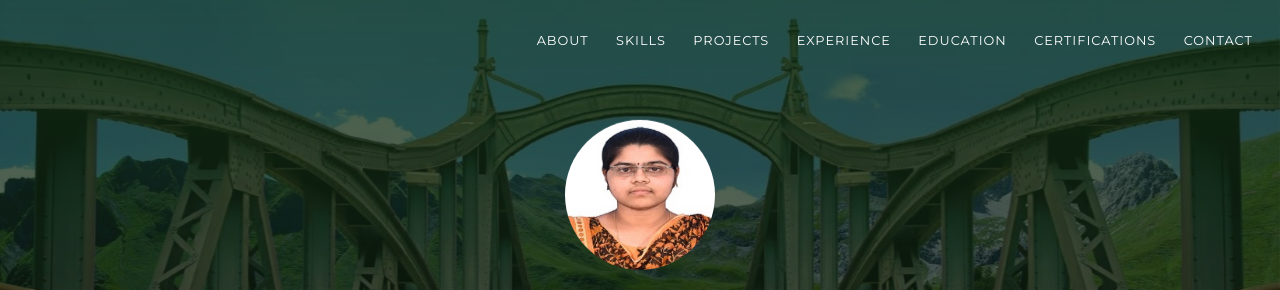
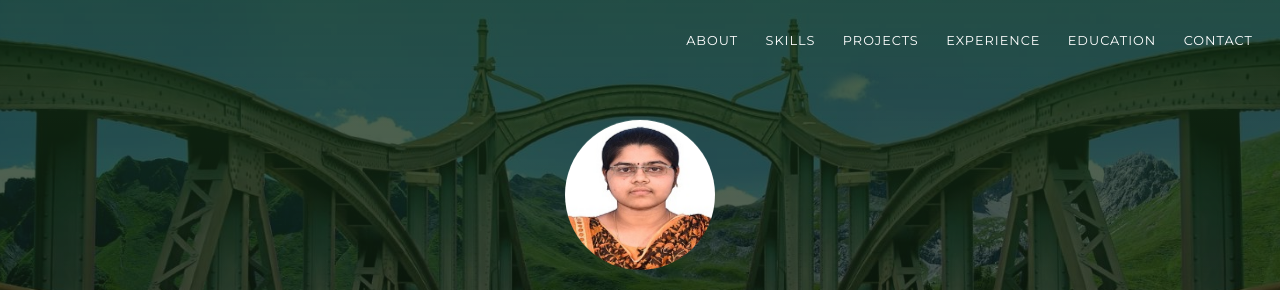
Before and after one commit to Jayamalini20/JayaPortfolio, a plain HTML site: page index.html in a window 1280 px wide. Shown: the top 290 px of the page. Drawn offline with nearby package versions, Linux system fonts and the light colour scheme.

Commit message:
index.html

```diff
--- a/index.html
+++ b/index.html
@@ -41,7 +41,8 @@
             <li class="nav-item"><a class="nav-link smooth-scroll" href="#portfolio">Projects</a></li>
             <li class="nav-item"><a class="nav-link smooth-scroll" href="#experience">Experience</a></li>
             <li class="nav-item"><a class="nav-link smooth-scroll" href="#education">Education</a></li>
-            <li class="nav-item"><a class="nav-link smooth-scroll" href="#certifications">Certifications</a></li>
+            <!-- <li class="nav-item"><a class="nav-link smooth-scroll" href="#certifications">Certifications</a></li> -->
+
             <li class="nav-item"><a class="nav-link smooth-scroll" href="#contact">Contact</a></li>
           </ul>
         </div>
@@ -372,7 +373,7 @@
           </div>
         </div>
 
-
+        <!--
         <div class="section" id="certifications" style="padding-top: 30px;">
           <div class="container">
             <div class="row">
@@ -399,6 +400,7 @@
                 </div>
               </div>
 
+             -->
 
 
               <div class="section" id="contact">
```
